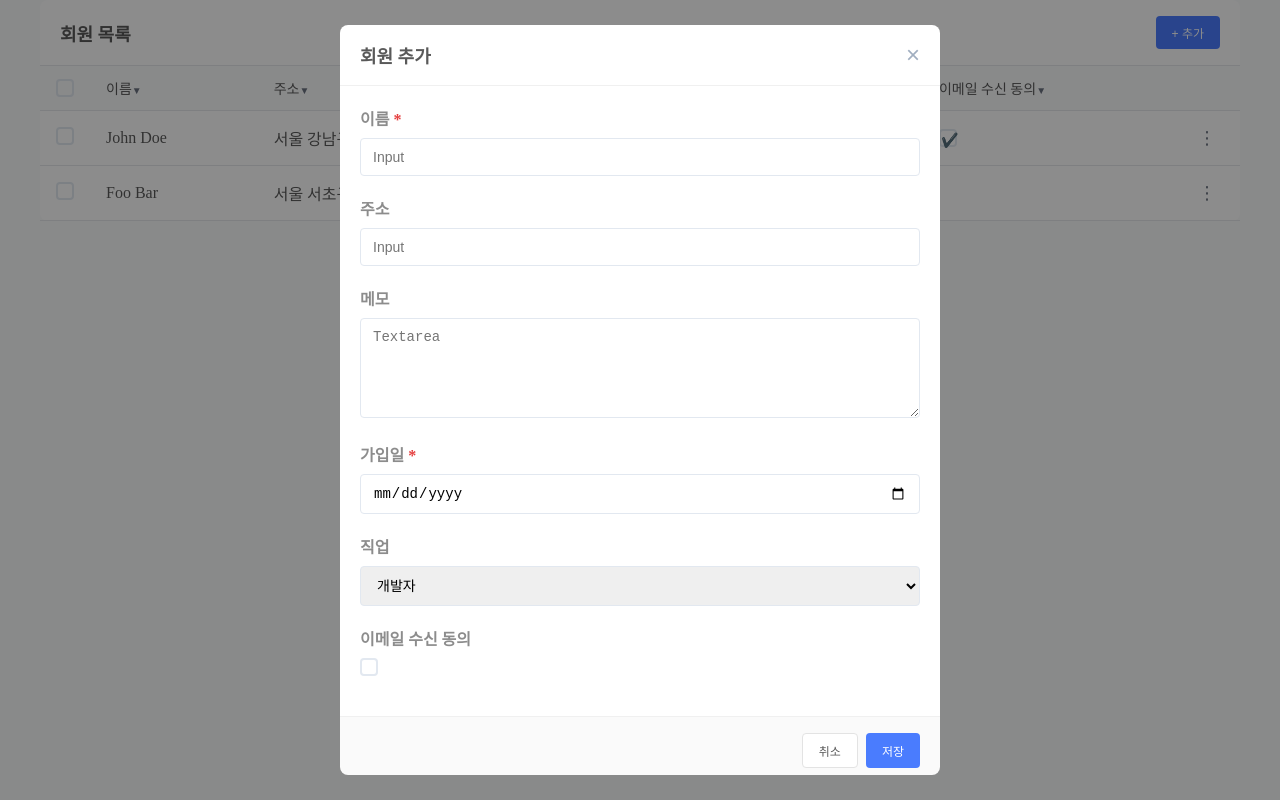
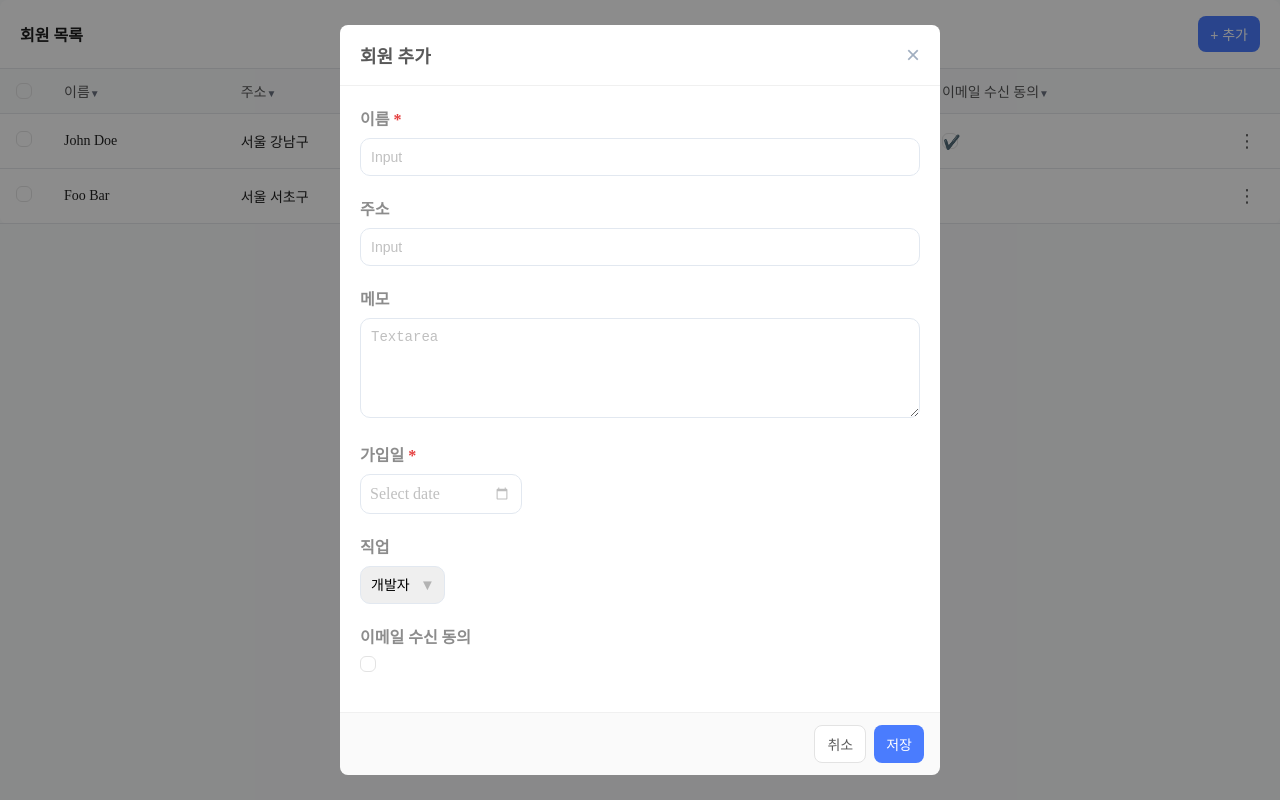
Before and after one commit to thwjddlqslek/business-canvas-assign, a React (Vite) app in the folder my-app/: page / in a window 1280 px wide. Both pictures are taken after a click on the button "+ 추가". Built offline with nearby package versions, Linux system fonts and the light colour scheme; the HTML template or start-up script is replaced by a standard one.

Commit message:
design: 디자인 수정

```diff
--- a/my-app/src/index.css
+++ b/my-app/src/index.css
@@ -1,7 +1,9 @@
 :root {
   --color-primary: #4a7cff;
   --color-background: #f9fafb;
+  --color-light-background: rgba(0, 0, 0, 0.02);
   --color-text-dark: rgba(0, 0, 0, 0.88);
+  --color-text-medium-dark: rgba(0, 0, 0, 0.45);
   --color-text-primary: rgba(0, 0, 0, 0.65);
   --color-text-secondary: #ffffff;
   --color-border: #345dd9;
@@ -11,14 +13,17 @@
   --button-primary: rgba(74, 124, 254, 1);
   --button-primary-hover: #739fff;
   --button-primary-active: #345dd9;
-  --button-primary-disabled: #e3e3e3;
   --button-primary-border: #4a7cfe;
+  --button-disabled: rgba(227, 227, 227, 1);
+  --button-disabled-border: rgba(0, 0, 0, 0.04);
   --button-cancel: rgba(255, 255, 255, 1);
   --button-cancel-hover: #dfdfdf;
   --button-cancel-active: #c8c8c8;
   --button-cancel-disabled: #e3e3e3;
   --button-cancel-border: rgba(227, 227, 227, 1);
-  --modal-bg: rgba(0, 0, 0, 0.45);
+  --modal-shadow: rgba(0, 0, 0, 0.12);
+  --box-shadow: rgba(74, 124, 254, 0.15);
+  --select-item-hover: rgba(240, 247, 255, 1);
 }
 
 * {
@@ -34,6 +39,5 @@ body {
 
 /* 레이아웃 컨테이너 */
 .container {
-  max-width: 1200px;
   margin: 0 auto;
 }
--- a/my-app/src/styles/Button.css
+++ b/my-app/src/styles/Button.css
@@ -1,10 +1,10 @@
 .button {
-  padding: 8px 16px;
+  padding: 8px 12px;
   align-items: center;
-  border-radius: 4px;
+  border-radius: 8px;
   cursor: pointer;
-  font-weight: 500;
-  font-size: 12px;
+  font-weight: 400;
+  font-size: 14px;
   border: none;
 }
 /* 취소 버튼 */
@@ -14,15 +14,17 @@
   border: 1px solid var(--button-cancel-border);
 }
 
-/* .button-cancel:hover:not(:disabled) {
-  background-color: var(--button-cancel-hover);
+.button-cancel:hover:not(:disabled) {
+  background-color: var(--button-disabled);
 }
 
-.button-cancel:active:not(:disabled) {
-  background-color: var(--button-cancel-active);
-} */
+.button-cancel:disabled {
+  background-color: var(--button-disabled);
+  color: var(--color-text-light);
+  border: 1px solid var(--button-disabled-border);
+}
 
-/* 저장  */
+/* 저장 버튼 */
 .button-save {
   background-color: var(--button-primary);
   color: var(--color-text-secondary);
@@ -30,9 +32,13 @@
 }
 
 .button-save:hover:not(:disabled) {
-  background-color: var(--button-primary-disabled);
+  background-color: var(--button-primary-hover);
 }
-/* 추가 */
+
+.button-save:active:not(:disabled) {
+  background-color: var(--button-primary-active);
+}
+/* 추가 버튼 */
 .button-add {
   background-color: var(--button-primary);
   color: var(--color-text-secondary);
@@ -40,5 +46,9 @@
 }
 
 .button-add:hover:not(:disabled) {
-  background-color: var(--button-primary-disabled);
+  background-color: var(--button-primary-hover);
 }
+
+.button-add:active:not(:disabled) {
+  background-color: var(--button-primary-active);
+}
--- a/my-app/src/styles/Form.css
+++ b/my-app/src/styles/Form.css
@@ -7,7 +7,7 @@
   display: block;
   margin-bottom: 8px;
   font-size: 14px;
-  color: rgba(0, 0, 0, 0.45);
+  color: var(--color-text-medium-dark);
   font-weight: 600;
   font-size: 16px;
 }
@@ -22,11 +22,34 @@
 .field-date,
 .field-select {
   width: 100%;
-  padding: 10px 12px;
+  padding: 10px 10px;
   border: 1px solid #e2e8f0;
-  border-radius: 4px;
+  border-radius: 10px;
   font-size: 14px;
   transition: border-color 0.2s;
+}
+
+.field-input:hover,
+.field-textarea:hover,
+.field-date:hover,
+.field-select:hover {
+  border-color: var(--button-primary);
+}
+
+.field-input:focus,
+.field-textarea:focus,
+.field-date:focus,
+.field-select:focus {
+  border-color: var(--button-primary);
+  outline: none;
+  box-shadow: 0 0 0 2px var(--box-shadow);
+}
+
+.field-input::placeholder,
+.field-textarea::placeholder,
+.field-date::placeholder,
+.field-select::placeholder {
+  color: var(--color-text-light);
 }
 
 .field-textarea {
@@ -37,7 +60,57 @@
   position: relative;
 }
 
-.select-container {
+.field-date {
+  width: 162px;
   position: relative;
   color: var(--color-text-dark);
 }
+
+/* 달력 아이콘 */
+.field-date::-webkit-calendar-picker-indicator {
+  opacity: 0.25;
+  cursor: pointer;
+}
+
+.field-date::-webkit-calendar-picker-indicator:hover {
+  opacity: 0.8;
+  cursor: pointer;
+}
+
+.field-date:not([value]),
+.field-date[value=""] {
+  color: transparent;
+}
+
+.field-date[value]:not([value=""]) {
+  color: var(--color-text-dark);
+}
+
+.date-input-container {
+  position: relative;
+}
+
+.date-input-container::after {
+  content: "Select date";
+  position: absolute;
+  left: 10px;
+  top: 50%;
+  transform: translateY(-50%);
+  color: var(--color-text-light);
+  pointer-events: none;
+}
+
+.field-select {
+  width: 85px;
+  appearance: none;
+  position: relative;
+}
+
+.select-container::after {
+  content: "▼"; /* 간단한 화살표 아이콘 */
+  font-size: 15px; /* 아이콘 크기 */
+  position: relative;
+  right: 25px;
+  pointer-events: none;
+  color: var(--color-text-light);
+}
--- a/my-app/src/styles/Modal.css
+++ b/my-app/src/styles/Modal.css
@@ -5,7 +5,7 @@
   left: 0;
   right: 0;
   bottom: 0;
-  background-color: var(--modal-bg);
+  background-color: var(--color-text-medium-dark);
   justify-content: center;
   align-items: center;
   z-index: 1;
@@ -15,7 +15,7 @@
   background-color: white;
   border-radius: 8px;
   width: 600px;
-  height: 750px;
+  height: auto;
   overflow: auto;
 }
 
@@ -52,19 +52,19 @@
 .modal-footer {
   display: flex;
   justify-content: flex-end;
-  padding: 16px 20px;
+  padding: 12px 16px;
   border-top: 1px solid #f0f0f0;
   gap: 8px;
-  background-color: rgba(0, 0, 0, 0.02);
+  background-color: var(--color-light-background);
 }
 
 /* SmallModal */
 
 .s-modal-container {
   background-color: white;
-  border-radius: 8px;
-  width: 200px;
-  height: 100px;
+  border-radius: 6px;
+  width: 181px;
+  height: auto;
   position: absolute;
   top: inherit;
   right: 10%;
@@ -72,15 +72,19 @@
 }
 
 .s-modal-item {
-  padding: 15px 15px;
+  margin: 5px 12px 5px 12px;
+  width: 173px;
+  height: 32px;
   cursor: pointer;
   display: flex;
   align-items: center;
+  font-size: 14px;
+  color: var(--color-text-dark);
 }
 
 .s-modal-line {
   height: 1px;
-  background-color: var(--color-text-light);
+  background-color: rgba(0, 0, 0, 0.08);
   margin: 0 5px 0 5px;
 }
 
--- a/my-app/src/styles/Table.css
+++ b/my-app/src/styles/Table.css
@@ -22,9 +22,9 @@
 }
 
 .table-title {
-  font-size: 18px;
+  font-size: 16px;
   font-weight: 600;
-  margin: 0;
+  color: var(--color-text-dark);
 }
 
 .member-table {
@@ -37,6 +37,9 @@
   padding: 12px 16px;
   text-align: left;
   border-bottom: 1px solid var(--table-border-color);
+  color: var(--color-text-dark);
+  font-size: 14px;
+  font-weight: 400;
 }
 
 .member-table th {
@@ -55,8 +58,8 @@
 .checkbox-container {
   position: relative;
   display: inline-block;
-  width: 18px;
-  height: 18px;
+  width: 16px;
+  height: 16px;
 }
 
 .checkbox {
@@ -77,10 +80,10 @@
 /* 체크박스  */
 .checkbox-label {
   display: inline-block;
-  width: 18px;
-  height: 18px;
-  border: 2px solid #e2e8f0;
-  border-radius: 4px;
+  width: 16px;
+  height: 16px;
+  border: 1px solid var(--button-cancel-border);
+  border-radius: 6px;
   cursor: pointer;
   top: 0;
   left: 0;
@@ -113,6 +116,9 @@
   justify-content: space-between;
   align-items: center;
   padding-right: 8px;
+  font-size: 14px;
+  font-weight: 600;
+  color: var(--color-text-dark);
 }
 
 .header-content {
@@ -148,10 +154,19 @@
 }
 
 .more-actions {
-  background: none;
+  background-color: transparent;
+  border-radius: 8px;
   border: none;
-  color: var(--table-icon-color);
+  color: var(--color-text-primary);
   font-size: 18px;
   cursor: pointer;
   padding: 4px 8px;
 }
+
+.more-actions:hover {
+  background: var(--modal-shadow);
+}
+
+.more-actions:active {
+  background: var(--modal-shadow);
+}
```
